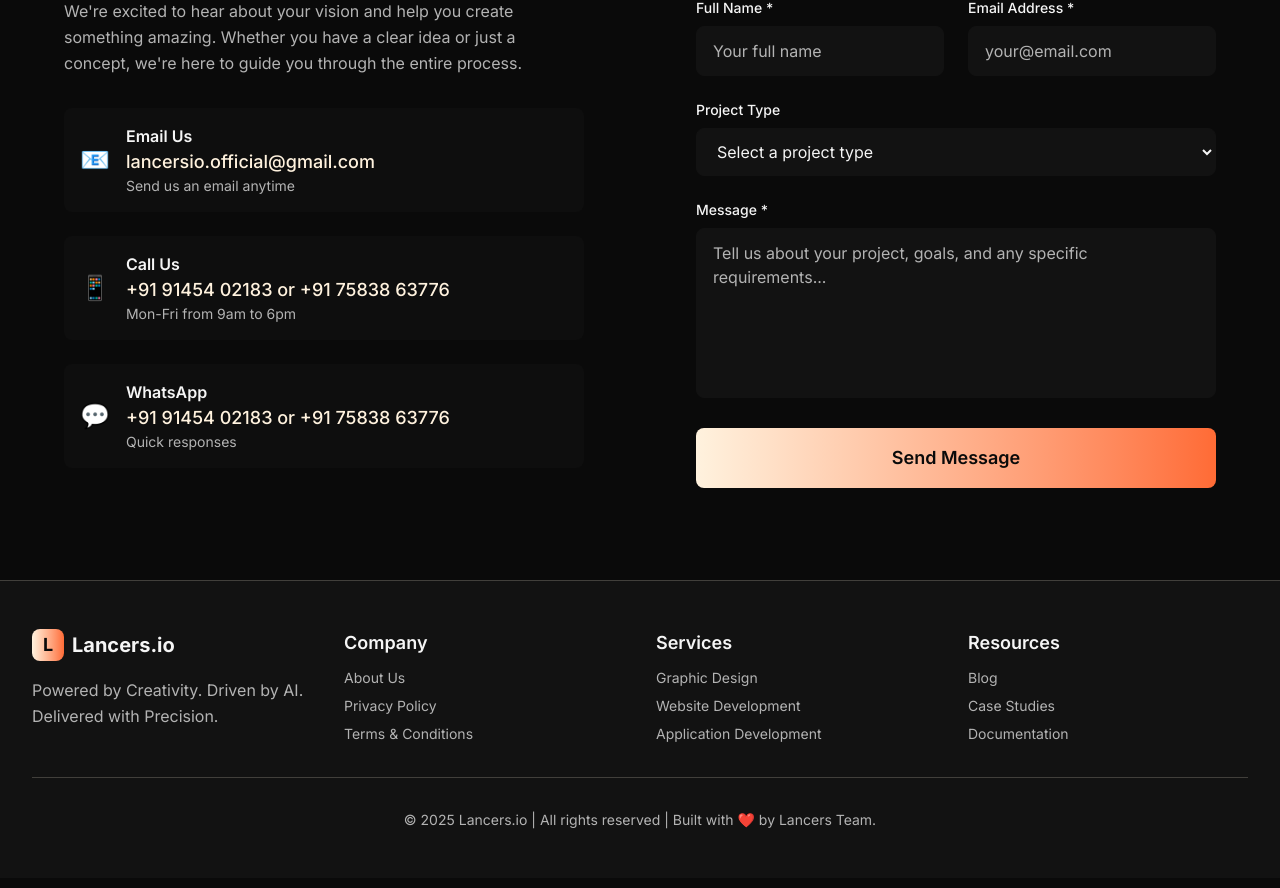
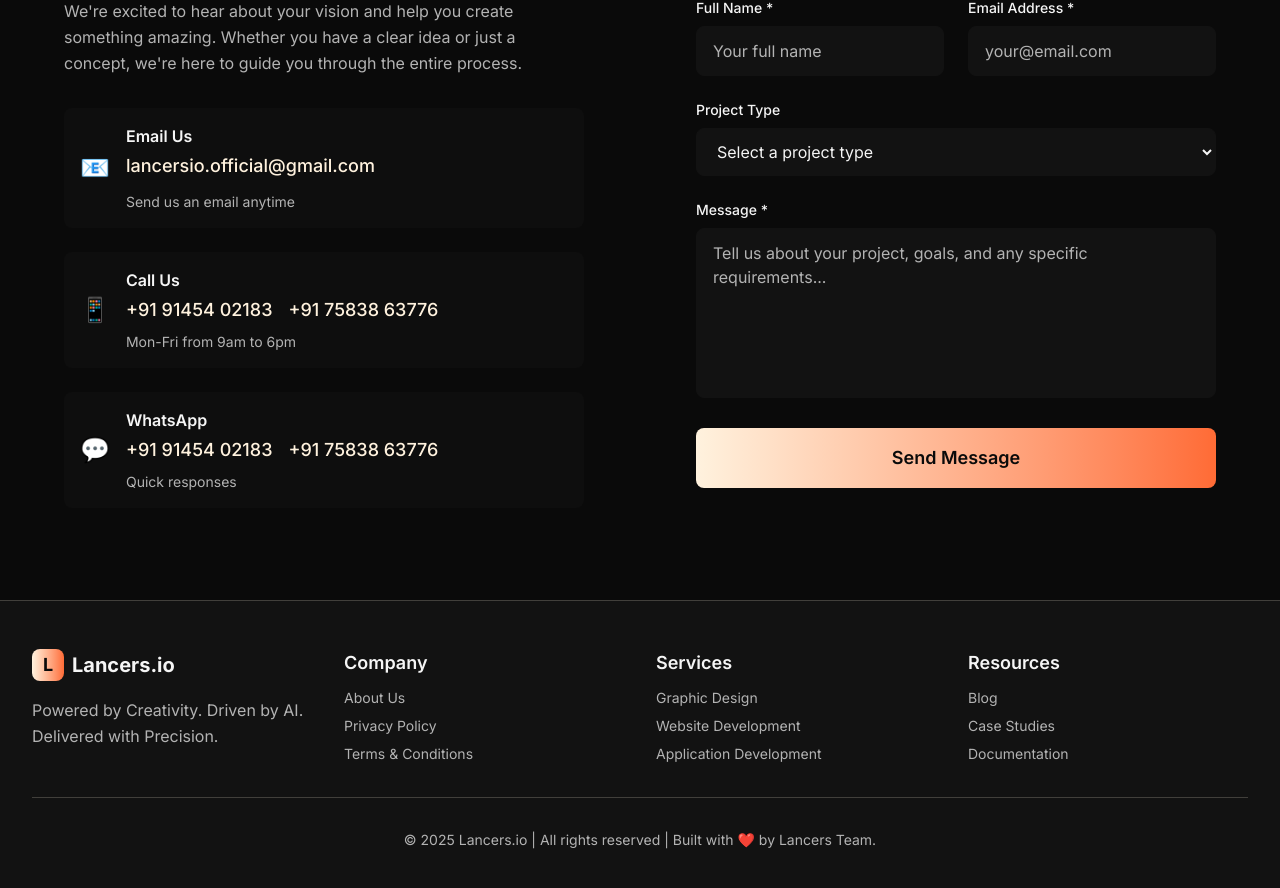
Before and after one commit to Parthshende28/Lancers.io, a Next.js app: page / in a window 1280 px wide. Shown: the part 7236-8124 px from the top of the page. Built offline with nearby package versions, Linux system fonts and the light colour scheme.

Commit message:
fixed contact us styling

```diff
--- a/src/components/ContactSection.tsx
+++ b/src/components/ContactSection.tsx
@@ -114,13 +114,15 @@ export default function ContactSection() {
                                     {
                                         icon: "📱",
                                         title: "Call Us",
-                                        value: "+91 91454 02183 or +91 75838 63776",
+                                        value1: "+91 91454 02183",
+                                        value2: "+91 75838 63776",
                                         description: "Mon-Fri from 9am to 6pm"
                                     },
                                     {
                                         icon: "💬",
                                         title: "WhatsApp",
-                                        value: "+91 91454 02183 or +91 75838 63776",
+                                        value1: "+91 91454 02183",
+                                        value2: "+91 75838 63776",
                                         description: "Quick responses"
                                     }
                                 ].map((contact, index) => (
@@ -131,9 +133,13 @@ export default function ContactSection() {
                                         className="flex items-center p-4 bg-[var(--surface)]/50 rounded-lg hover:bg-[var(--surface)]/80 transition-colors duration-300"
                                     >
                                         <div className="text-2xl mr-4">{contact.icon}</div>
-                                        <div>
+                                        <div className='space-y-1'>
                                             <h4 className="font-semibold text-[var(--primary-text)]">{contact.title}</h4>
                                             <p className="text-sm md:text-lg text-[var(--primary-accent)] font-medium">{contact.value}</p>
+                                            <div className='md:flex md:flex-col-2 md:gap-4 space-y-1'>
+                                                <p className="text-sm md:text-lg text-[var(--primary-accent)] font-medium">{contact.value1}</p>
+                                                <p className="text-sm md:text-lg text-[var(--primary-accent)] font-medium">{contact.value2}</p>
+                                            </div>
                                             <p className="text-sm text-[var(--secondary-text)]">{contact.description}</p>
                                         </div>
                                     </motion.div>
```
